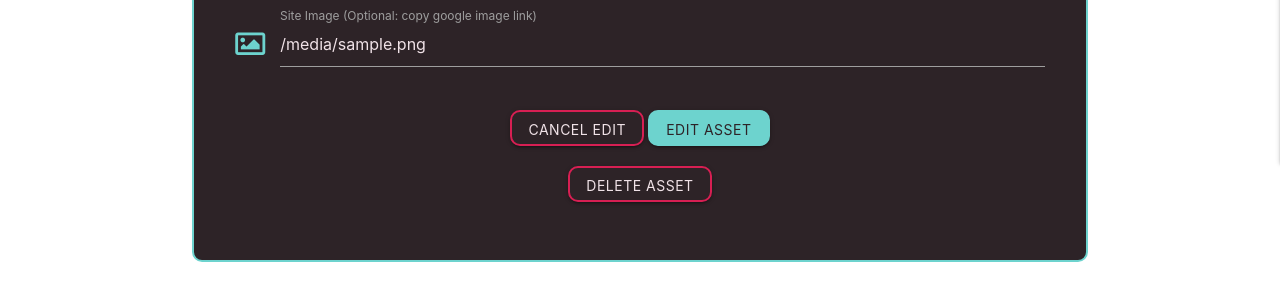
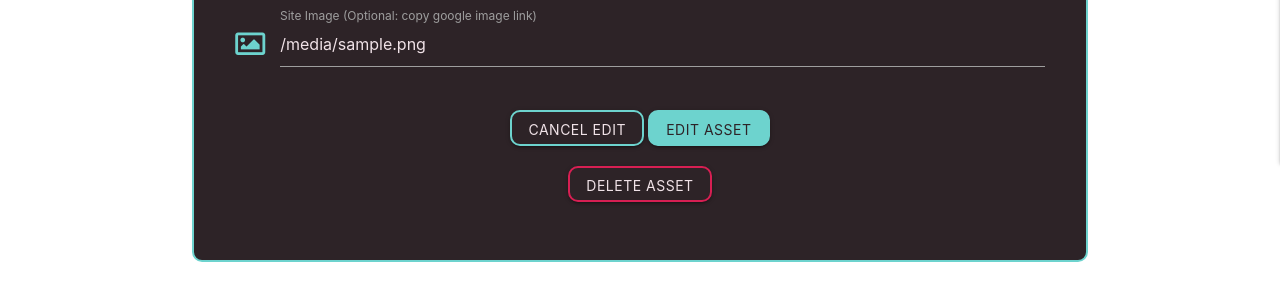
Before and after one commit to Brian-FullStack/dev_pool, a Flask app: template templates/edit_asset.html in a window 1280 px wide. Shown: the part 697-979 px from the top of the page. Run offline with Flask 2, Linux system fonts and the light colour scheme; the template is opened without the code that fills it: most values are stand-ins (such as "Sample title", 1, 10 or a date in 2020); some libraries are stand-ins or nearby versions.

Commit message:
Added modal to confirm asset deletion

```diff
--- a/templates/edit_asset.html
+++ b/templates/edit_asset.html
@@ -72,7 +72,7 @@
         <!-- Submit Button -->
         <div class="row">
             <div class="col s12 center-align">
-                <a href="{{ url_for('get_assets') }}" class="btn btn-solid-red">Cancel Edit</a>
+                <a href="{{ url_for('get_assets') }}" class="btn btn-border">Cancel Edit</a>
                 <button type="submit" class="btn btn-solid">
                     Edit Asset
                 </button>
@@ -81,7 +81,16 @@
         <!-- Delete Button -->
         <div class="row">
             <div class="col s12 center-align">
-                <a href="{{ url_for('delete_asset', asset_id=asset._id) }}" class="btn btn-solid-red">Delete Asset</a>
+                <!-- Modal Trigger -->
+                <a class="btn-solid-red btn modal-trigger" href="#modal1">Delete Asset</a>
+                <!-- Modal Structure -->
+                <div id="modal1" class="modal">
+                    <div class="modal-content">
+                        <h4>Are you sure you want to delete:</h4>
+                        <p>{{ asset.asset_title }} ?</p>
+                        <a href="{{ url_for('delete_asset', asset_id=asset._id) }}" class="btn btn-solid-red modal-close">Delete Asset</a>
+                    </div>
+                </div>
             </div>
         </div>
     </form>
```
